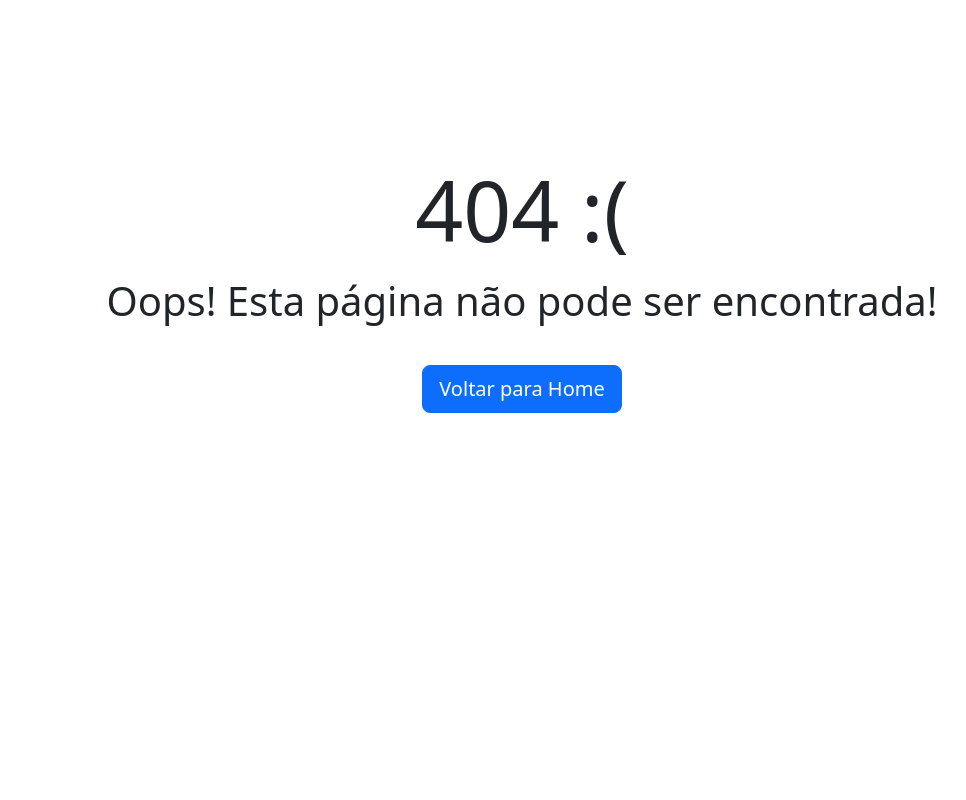
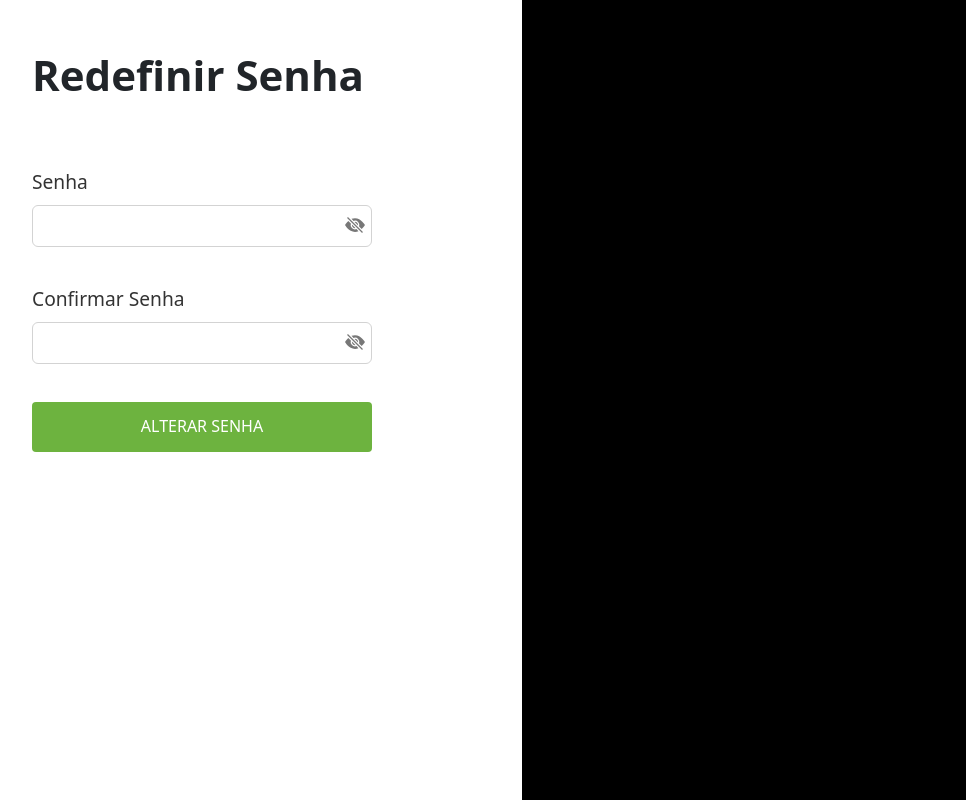
Before and after one commit to AlexandreLoiola/Sistema-de-Autentica-o-e-Autoriza-o, a React (Vite) app in the folder frontend/: page /alter-password in a window 1280 px wide. Before the commit this address had no page. Shown: the whole page, without its empty margins (118-1084 px from the left). Built offline with nearby package versions, Linux system fonts and the light colour scheme.

Commit message:
feat: Add alterpass page

```diff
--- /dev/null
+++ b/frontend/src/Pages/RecoverPass/AlterPassword.tsx
@@ -0,0 +1,42 @@
+import React from "react";
+import {
+  Container,
+  ContainerLeft,
+  ContainerRight,
+  StyledTitle,
+} from "./styles";
+import { FormContainer, StyledFormButton } from "../../Components/Forms/styles";
+import PasswordInput from "../../Components/Forms/PasswordForm";
+
+const AlterPassword: React.FC = () => {
+  return (
+    <Container>
+      <ContainerLeft>
+        <StyledTitle>Redefinir Senha</StyledTitle>
+        <FormContainer style={{ marginTop: "6vh" }}>
+          <PasswordInput
+            label={"Senha"}
+            placeHolder={""}
+            message={""}
+            onInputChange={function (value: string): void {
+              throw new Error("Function not implemented.");
+            }}
+          />
+          <PasswordInput
+            label={"Confirmar Senha"}
+            placeHolder={""}
+            message={""}
+            onInputChange={function (value: string): void {
+              throw new Error("Function not implemented.");
+            }}
+          />
+          <StyledFormButton style={{ width: "100%" }}>
+            ALTERAR SENHA
+          </StyledFormButton>
+        </FormContainer>
+      </ContainerLeft>
+      <ContainerRight />
+    </Container>
+  );
+};
+export default AlterPassword;
--- a/frontend/src/Pages/RecoverPass/RecoverPass.tsx
+++ b/frontend/src/Pages/RecoverPass/RecoverPass.tsx
@@ -1,25 +1,18 @@
 import React from "react";
-import {
-  Container,
-  ContainerLeft,
-  ContainerRight,
-  StyledList,
-  StyledListItem,
-  StyledSubTitle,
-  StyledTitle,
-} from "./styles";
+
 import TextForm from "../../Components/Forms/TextForm";
 import { FormContainer, StyledFormButton } from "../../Components/Forms/styles";
+import { Container, ContainerLeft, StyledList, StyledListItem, StyledSubTitle, StyledTitle } from "./styles";
 
 const RecoverPass: React.FC = () => {
   return (
     <Container>
       <ContainerLeft>
-        <StyledTitle>Recuperar Senha</StyledTitle>
+        <StyledTitle>Redefinir Senha</StyledTitle>
+        <StyledSubTitle>
+          Siga os seguintes passos para recuperar sua senha:
+        </StyledSubTitle>
         <StyledList>
-          <StyledSubTitle>
-            Siga os seguintes passos para recuperar sua senha:
-          </StyledSubTitle>
           <StyledListItem>
             1. Informe seu nome de usuário ou e-mail;
           </StyledListItem>
--- a/frontend/src/routes/index.tsx
+++ b/frontend/src/routes/index.tsx
@@ -5,6 +5,7 @@ import ErrorPage from "../Pages/ErrorPage/ErrorPage";
 import Home from "../Pages/Home/Home";
 import Login from "../Pages/Login/Login";
 import RecoverPass from "../Pages/RecoverPass/RecoverPass";
+import AlterPassword from "../Pages/RecoverPass/AlterPassword";
 
 const router = createBrowserRouter([
   {
@@ -24,6 +25,10 @@ const router = createBrowserRouter([
         path: "/forgot-password",
         element: <RecoverPass />,
       },
+      {
+        path: "/alter-password",
+        element: <AlterPassword />,
+      },
     ],
   },
 ]);
```
